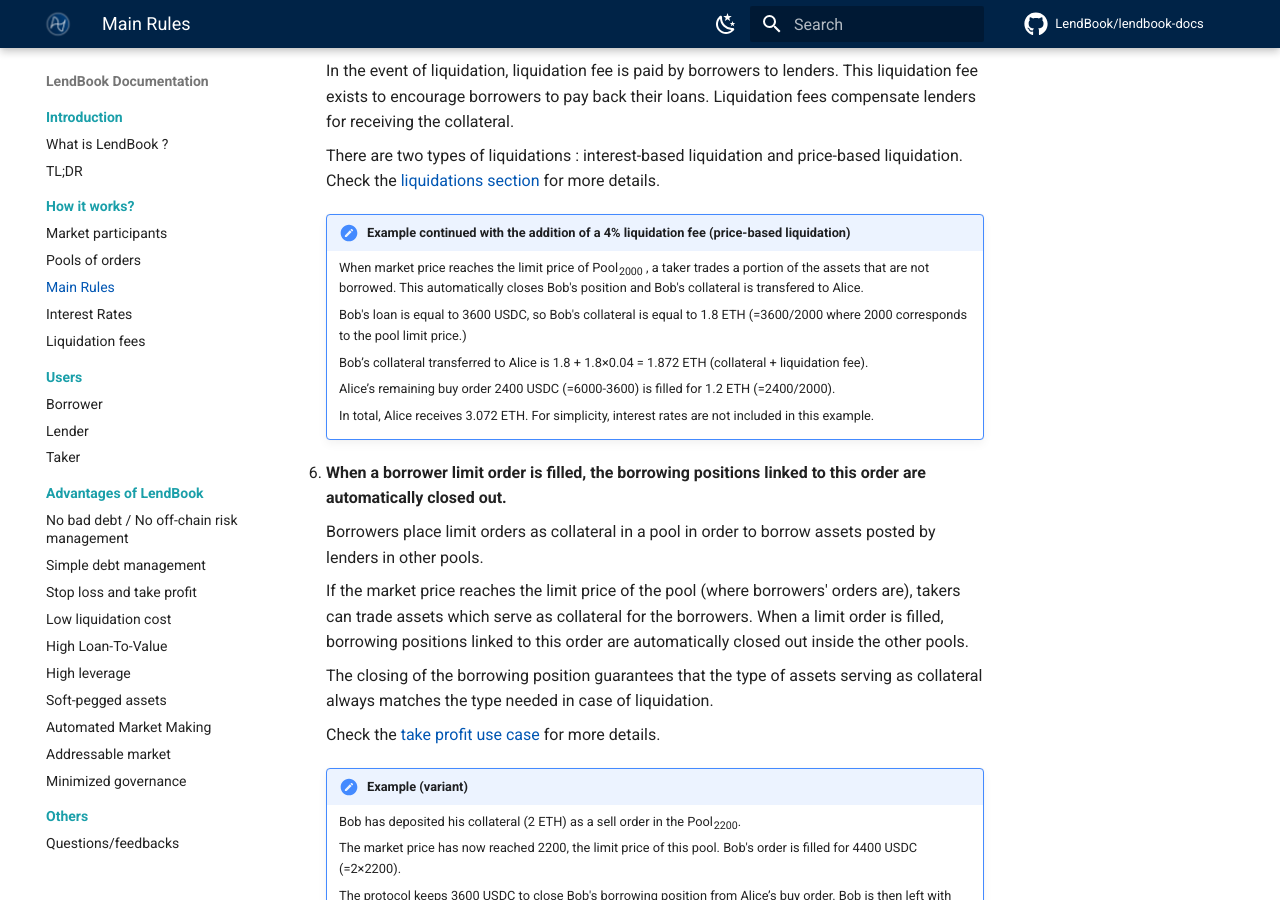
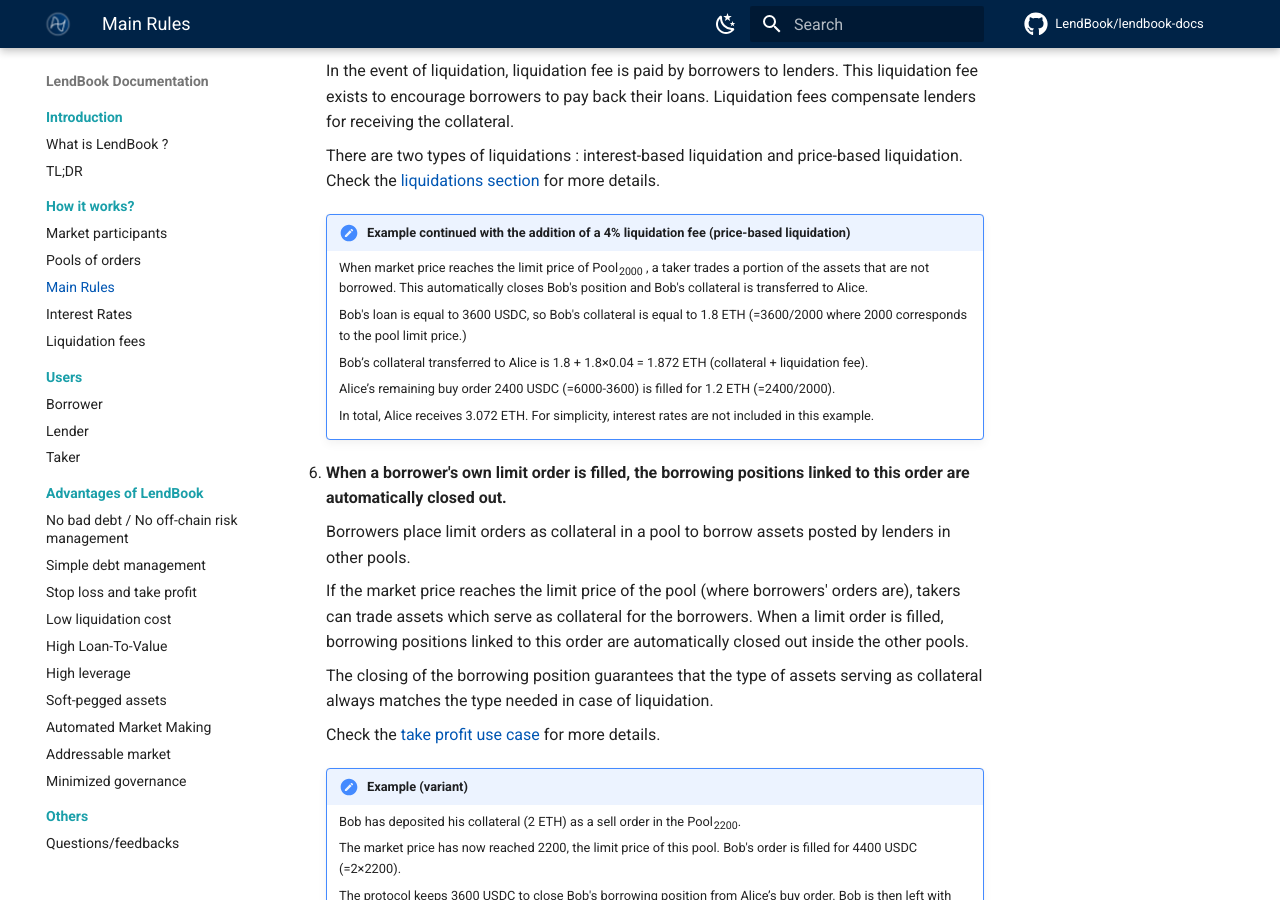
Before and after one commit to LendBook/lendbook-docs, an MkDocs documentation site: the page built from docs/how-it-works/rules.md, in a window 1280 px wide and 900 px high, scrolled down 1137 px. Built offline with MkDocs 1.6.1 and Material for MkDocs 9.7.7, drawn with Linux system fonts in a browser that asks for light colours; comment, search, counter and statistics services are not loaded.

Commit message:
Update rules.md

```diff
--- a/docs/how-it-works/rules.md
+++ b/docs/how-it-works/rules.md
@@ -44,7 +44,7 @@ The main rules are :
     There are two types of liquidations : interest-based liquidation and price-based liquidation. Check the [liquidations section](../liquidation){target=_blank} for more details.
 
     !!! note "Example continued with the addition of a 4% liquidation fee (price-based liquidation)"
-        When market price reaches the limit price of Pool~2000~ , a taker trades a portion of the assets that are not borrowed. This automatically closes Bob's position and Bob's collateral is transfered to Alice.
+        When market price reaches the limit price of Pool~2000~ , a taker trades a portion of the assets that are not borrowed. This automatically closes Bob's position and Bob's collateral is transferred to Alice.
 
         Bob's loan is equal to 3600 USDC, so Bob's collateral is equal to 1.8 ETH (=3600/2000 where 2000 corresponds to the pool limit price.)
 
@@ -54,9 +54,9 @@ The main rules are :
 
         In total, Alice receives 3.072 ETH. For simplicity, interest rates are not included in this example.
 
-* **When a borrower limit order is filled, the borrowing positions linked to this order are automatically closed out.**
+* **When a borrower's own limit order is filled, the borrowing positions linked to this order are automatically closed out.**
 
-    Borrowers place limit orders as collateral in a pool in order to borrow assets posted by lenders in other pools.
+    Borrowers place limit orders as collateral in a pool to borrow assets posted by lenders in other pools.
 
     If the market price reaches the limit price of the pool (where borrowers' orders are), takers can trade assets which serve as collateral for the borrowers. When a limit order is filled, borrowing positions linked to this order are automatically closed out inside the other pools.
 
```
